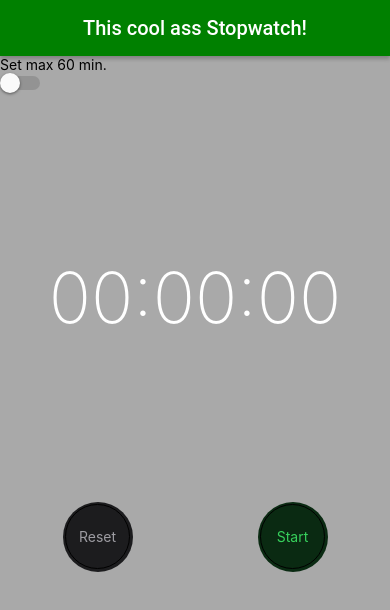
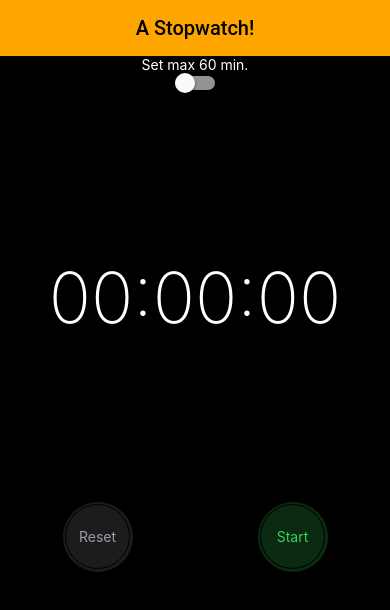
Before and after one commit to OrangeDeuce/stopwatch, a React Native app: screen / in a window 390 px wide. Shown: the top 610 px of the page. Built offline with nearby package versions, Linux system fonts and the light colour scheme.

Commit message:
Update background color

```diff
--- a/components/Header.js
+++ b/components/Header.js
@@ -5,10 +5,10 @@ import { Appbar } from "react-native-paper";
 
 const MyHeader = () => {
   return (
-    <Appbar.Header style={{ backgroundColor: "green" }}>
+    <Appbar.Header style={{ backgroundColor: "orange" }}>
       <Appbar.Content
-        title="This cool ass Stopwatch!"
-        style={{ alignItems: "center" }}
+        title="A Stopwatch!"
+        style={{ alignItems: "center", fontStyle: "bold" }}
       />
     </Appbar.Header>
   );
--- a/components/Stopwatch.js
+++ b/components/Stopwatch.js
@@ -82,14 +82,20 @@ export default function Stopwatch() {
       {/* 27 create a SafeAreaView with styles.container*/}
       <MyHeader />
       {/* 28 Insert MyHeader in this position*/}
-      <Text>Set max 60 min.</Text>
-      <Switch onValueChange={toggleSwitch} value={isEnabled} />
+      <Text style={styles.shutdownText}>Set max 60 min.</Text>
+      <Switch
+        style={styles.switch}
+        onValueChange={toggleSwitch}
+        value={isEnabled}
+      />
       {/*ADD NEW FEATURE*/}
       <StatusBar style="light" />
       {/* 29 Insert StatusBar in this position with an inline style */}
       <View style={styles.display}>
         {/* 30 Insert View box with 'display' styling */}
-        {isEnabled ? <Text>Shutdown Activated [60 min]</Text> : null}
+        {isEnabled ? (
+          <Text style={{ color: "white" }}>Shutdown Activated (60 min)</Text>
+        ) : null}
         <Text style={styles.displayText}>
           {/* 31 To display the TIME as TEXT! Using 'displayText' styling */}
           {displayTime(time)}
@@ -123,7 +129,7 @@ const styles = StyleSheet.create({
   },
   container: {
     flex: 1,
-    backgroundColor: "darkgrey",
+    backgroundColor: "black",
     paddingTop: Constants.statusBarHeight,
   },
   displayText: {
@@ -140,4 +146,12 @@ const styles = StyleSheet.create({
   result: {
     flex: 2 / 5,
   },
+
+  shutdownText: {
+    textAlign: "center",
+    color: "white",
+  },
+  switch: {
+    alignSelf: "center",
+  },
 });
```
